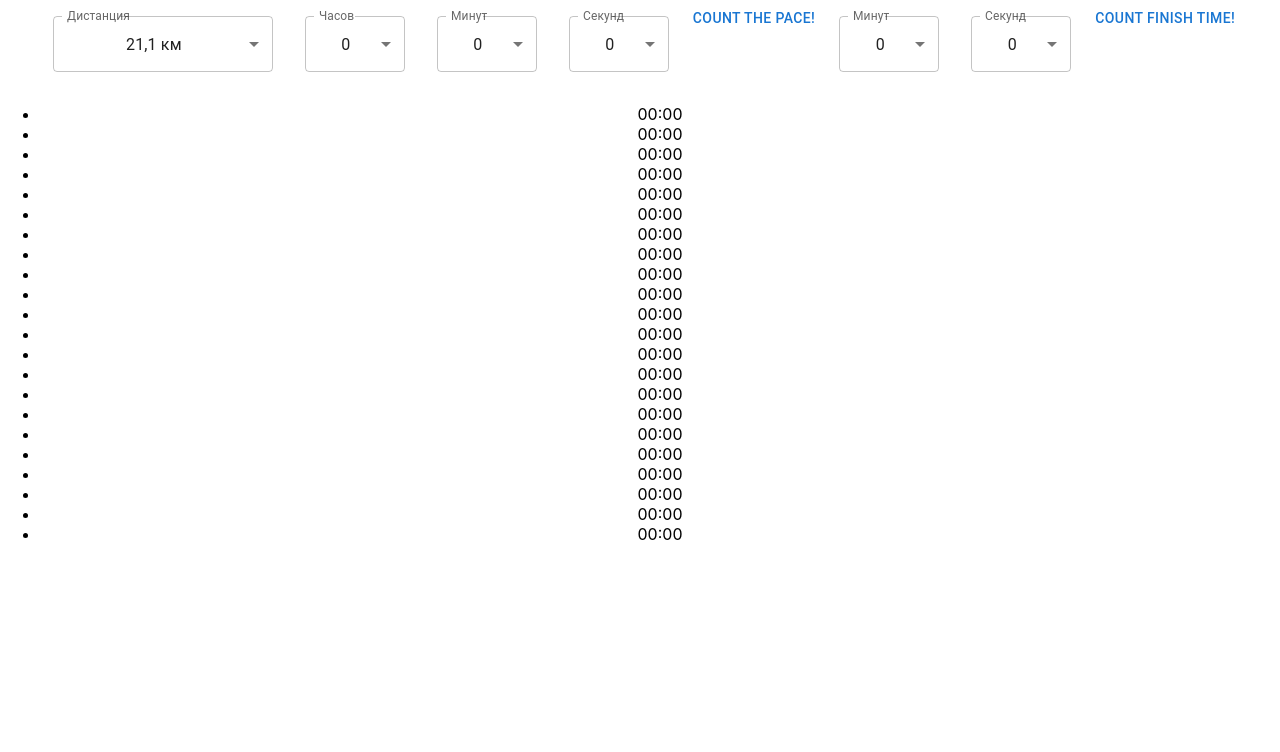
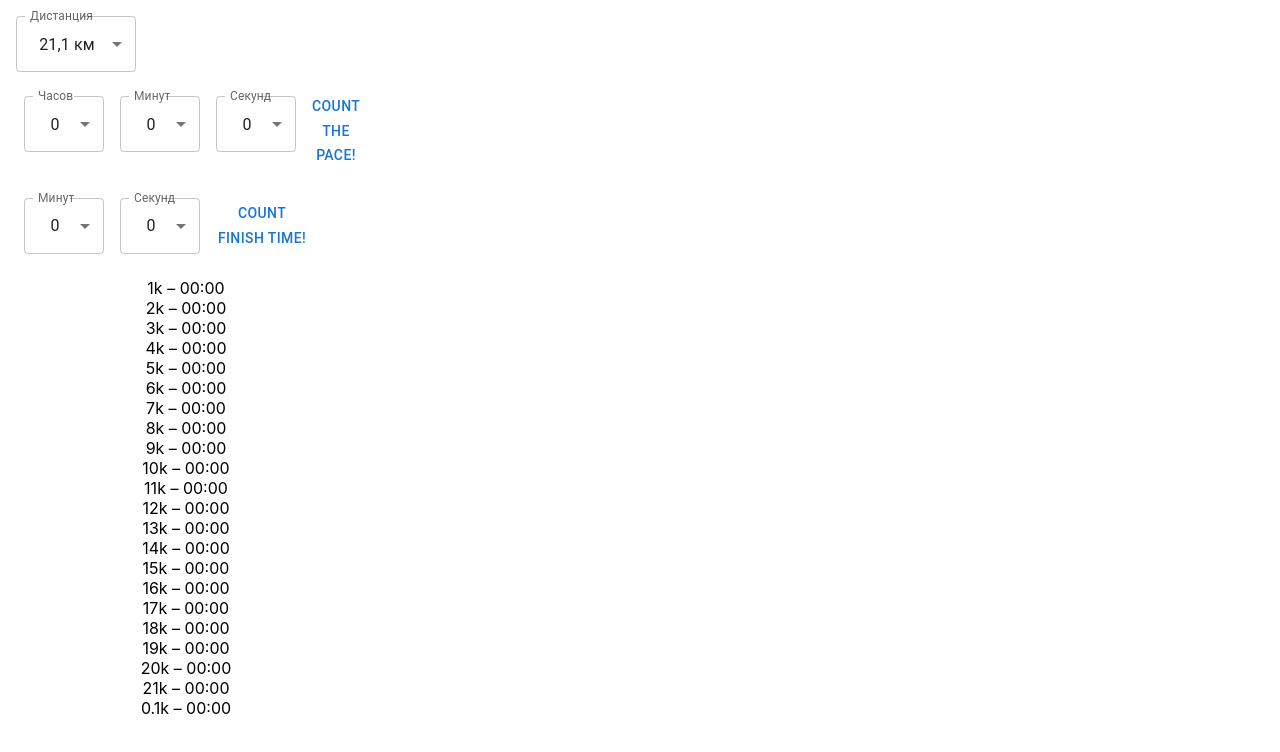
Before and after one commit to ilyavazhenin/runners-pace-calc, a React (Create React App) app: page / in a window 1280 px wide. Both pictures are taken after a click on the button "COUNT THE PACE!". Shown: the top 752 px of the page. Built offline with nearby package versions, Linux system fonts and the light colour scheme.

Commit message:
feat: add split count (in KM) and layout changes

```diff
--- a/src/pages/distance-running/components/AvgPaceSelect.jsx
+++ b/src/pages/distance-running/components/AvgPaceSelect.jsx
@@ -1,14 +1,21 @@
-import { useState } from "react";
-import { InputLabel, MenuItem, Select, FormControl, Button } from "@mui/material";
-import { calcFinishTime, getEvenStringedSplitsArray } from "../../../utils/time-converters";
-import { SplitsContext } from "../../../Contexts";
-import { useContext } from "react";
+import {
+  InputLabel,
+  MenuItem,
+  Select,
+  FormControl,
+  Button,
+  Stack,
+} from '@mui/material';
+import {
+  calcFinishTime,
+  getEvenStringedSplitsArray,
+} from '../../../utils/time-converters';
+import { SplitsContext } from '../../../Contexts';
+import { useContext } from 'react';
 
 const AvgPaceSelect = () => {
   const { state, dispatch } = useContext(SplitsContext);
   const MINS_AND_SECS_TO_PICK_FROM = [...Array(60).keys()]; // TODO: move to utils later
-
-  // const [avgPace, setAvgPace] = useState({ hrs: 0, mins: 0, secs: 0, mss: 0 });
 
   const handleMins = (e) => {
     const calculatableAvgPace = { ...state.avgPace, mins: e.target.value };
@@ -28,13 +35,11 @@ const AvgPaceSelect = () => {
     return dispatch({ type: 'SET_FINISH_TIME', payload: finishTime });
   };
 
-
   return (
-    <>
-
+    <Stack direction={'row'}>
       <FormControl
         size="large"
-        sx={{ m: 2, minWidth: 100 }}
+        sx={{ m: 1, minWidth: 80 }}
       >
         <InputLabel id="mins-label">Минут</InputLabel>
         <Select
@@ -55,7 +60,7 @@ const AvgPaceSelect = () => {
 
       <FormControl
         size="large"
-        sx={{ m: 2, minWidth: 100 }}
+        sx={{ m: 1, minWidth: 80 }}
       >
         <InputLabel id="secs-label">Секунд</InputLabel>
         <Select
@@ -74,7 +79,7 @@ const AvgPaceSelect = () => {
         </Select>
       </FormControl>
       <Button onClick={getFinishTime}>Count Finish Time!</Button>
-    </>
+    </Stack>
   );
 };
 
--- a/src/pages/distance-running/components/DistanceSelect.jsx
+++ b/src/pages/distance-running/components/DistanceSelect.jsx
@@ -11,7 +11,7 @@ const DistanceSelect = () => {
   return (
     <FormControl
       size="large"
-      sx={{ m: 2, minWidth: 220 }}
+      sx={{ m: 2, maxWidth: 120 }}
     >
       <InputLabel id="demo-simple-select-label">Дистанция</InputLabel>
       <Select
--- a/src/pages/distance-running/components/FinishTimeSelect.jsx
+++ b/src/pages/distance-running/components/FinishTimeSelect.jsx
@@ -1,8 +1,17 @@
-import { useState } from "react";
-import { InputLabel, MenuItem, Select, FormControl, Button } from "@mui/material";
-import { calcPaceTime, getEvenStringedSplitsArray } from "../../../utils/time-converters";
-import { SplitsContext } from "../../../Contexts";
-import { useContext } from "react";
+import {
+  InputLabel,
+  MenuItem,
+  Select,
+  FormControl,
+  Button,
+  Stack,
+} from '@mui/material';
+import {
+  calcPaceTime,
+  getEvenStringedSplitsArray,
+} from '../../../utils/time-converters';
+import { SplitsContext } from '../../../Contexts';
+import { useContext } from 'react';
 
 const FinishTimeSelectGroup = () => {
   const { state, dispatch } = useContext(SplitsContext);
@@ -37,10 +46,10 @@ const FinishTimeSelectGroup = () => {
 
   console.log(state.finishTime, 'finishTime');
   return (
-    <>
+    <Stack direction={'row'}>
       <FormControl
         size="large"
-        sx={{ m: 2, minWidth: 100 }}
+        sx={{ m: 1, minWidth: 80 }}
       >
         <InputLabel id="hours-label">Часов</InputLabel>
         <Select
@@ -59,10 +68,7 @@ const FinishTimeSelectGroup = () => {
         </Select>
       </FormControl>
 
-      <FormControl
-        size="large"
-        sx={{ m: 2, minWidth: 100 }}
-      >
+      <FormControl size="large" sx={{ m: 1, minWidth: 80 }}>
         <InputLabel id="mins-label">Минут</InputLabel>
         <Select
           labelId="mins-label"
@@ -80,10 +86,7 @@ const FinishTimeSelectGroup = () => {
         </Select>
       </FormControl>
 
-      <FormControl
-        size="large"
-        sx={{ m: 2, minWidth: 100 }}
-      >
+      <FormControl size="large" sx={{ m: 1, minWidth: 80 }}>
         <InputLabel id="secs-label">Секунд</InputLabel>
         <Select
           labelId="secs-label"
@@ -101,7 +104,7 @@ const FinishTimeSelectGroup = () => {
         </Select>
       </FormControl>
       <Button onClick={countSplits}>Count the pace!</Button>
-    </>
+    </Stack>
   ); //TODO: later - remove the click button from here to index
 };
 
--- a/src/pages/distance-running/components/SplitsList.jsx
+++ b/src/pages/distance-running/components/SplitsList.jsx
@@ -1,12 +1,22 @@
-import { useContext } from "react";
-import { SplitsContext } from "../../../Contexts";
+import { useContext } from 'react';
+import { SplitsContext } from '../../../Contexts';
 
 const SplitsList = () => {
   const { state } = useContext(SplitsContext);
+  const lastSplitDistance = (
+    state.distance - Math.round(state.distance)
+  ).toFixed(1);
 
   return (
-    <ul>
-      {state?.splits?.length ? state.splits.map((split, index) => <li key={index}>{`${split}`}</li>) : null}
+    <ul style={{ listStyleType: 'none' }}>
+      {state?.splits?.length
+        ? state.splits.map((split, index) => {
+            const splitDistance = index + 1;
+            if (splitDistance === state.splits.length)
+              return <li key={index}>{`${lastSplitDistance}k – ${split}`}</li>;
+            else return <li key={index}>{`${splitDistance}k – ${split}`}</li>;
+          })
+        : null}
     </ul> // using index as key in my case is OK coz the elemnts ot their order won't change
   );
 };
--- a/src/pages/distance-running/index.js
+++ b/src/pages/distance-running/index.js
@@ -4,21 +4,25 @@ import AvgPaceSelect from './components/AvgPaceSelect';
 import DistanceSelect from './components/DistanceSelect';
 import FinishTimeSelectGroup from './components/FinishTimeSelect';
 import SplitsList from './components/SplitsList';
+import Stack from '@mui/material/Stack';
 
 const DistanceRunningPage = () => {
-
   const [state, dispatch] = useReducer(reducer, initialState);
   console.log(state, 'STATE AFTER USE REDUCER');
 
   return (
-    <>
+    <Stack
+      spacing={2}
+      direction="column"
+      sx={{ m: 2, minWidth: 120, maxWidth: 300 }}
+    >
       <SplitsContext.Provider value={{ state, dispatch }}>
         <DistanceSelect />
         <FinishTimeSelectGroup />
         <AvgPaceSelect />
         <SplitsList />
       </SplitsContext.Provider>
-    </>
+    </Stack>
   );
 };
 
```
